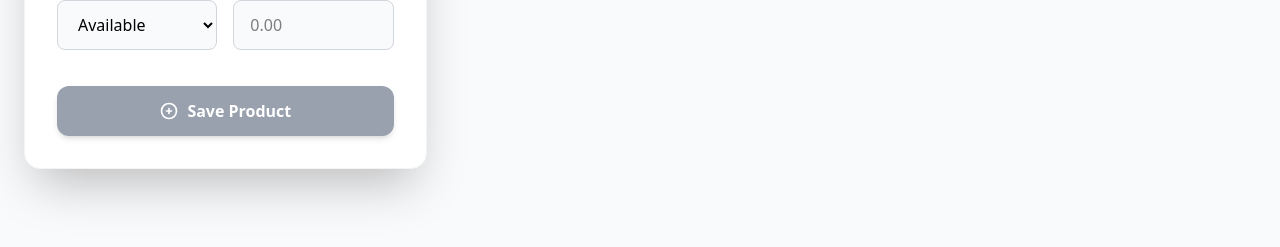
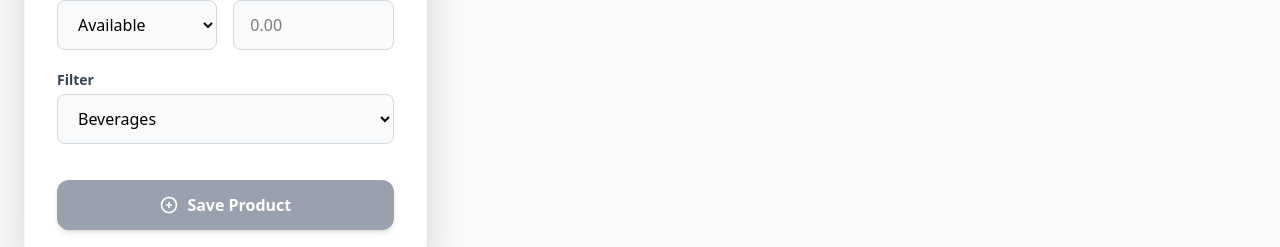
Before and after one commit to Thushara1020/Burger_Haven_POS, an Angular app: page /inventory in a window 1280 px wide. Shown: the part 473-720 px from the top of the page. Built offline with nearby package versions, Linux system fonts and the light colour scheme; no server answers.

Commit message:
add filter dropdown to product form

```diff
--- a/src/app/component/additems/additems.component.html
+++ b/src/app/component/additems/additems.component.html
@@ -51,6 +51,17 @@
       </div>
     </div>
 
+
+    <div>
+        <label class="block text-sm font-semibold text-gray-700 mb-1">Filter</label>
+        <select formControlName="status"
+                class="block w-full px-4 py-3 bg-gray-50 border border-gray-300 rounded-lg focus:ring-2 focus:ring-indigo-500 focus:border-indigo-500 transition duration-200 outline-none cursor-pointer">
+          <option value="available">Beverages</option>
+          <option value="out-of-stock">Food</option>
+        </select>
+      </div>
+
+
     <div class="pt-4">
       <button type="submit" [disabled]="productForm.invalid"
               class="w-full flex justify-center items-center py-3 px-6 border border-transparent rounded-xl shadow-md text-base font-bold text-white bg-indigo-600 hover:bg-indigo-700 focus:outline-none focus:ring-4 focus:ring-indigo-300 transition duration-300 transform active:scale-95 disabled:bg-gray-400 disabled:cursor-not-allowed disabled:transform-none">
```
